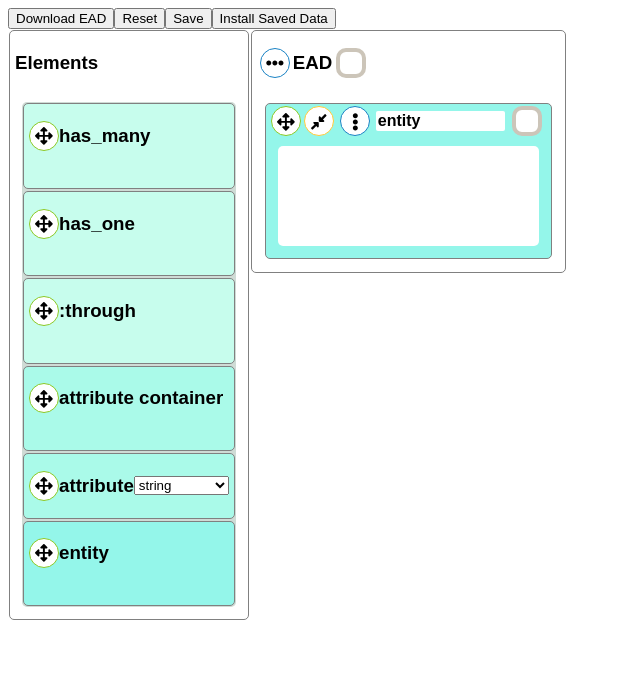
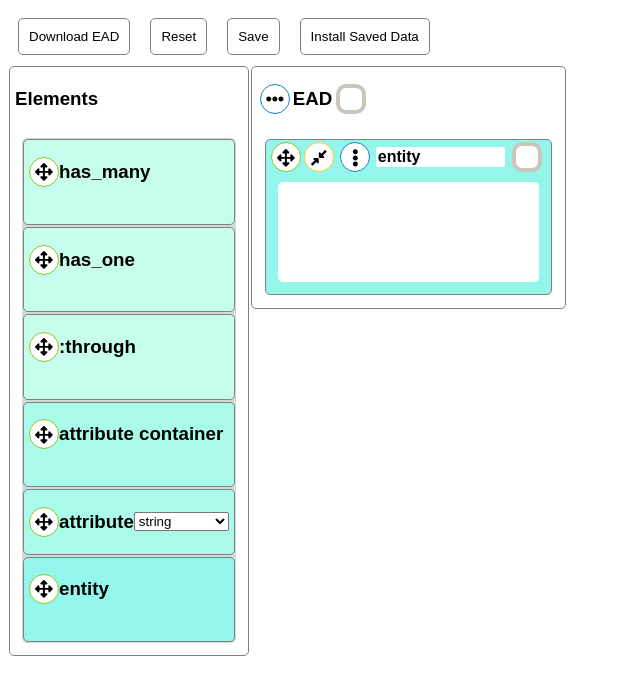
Before and after one commit to ozovalihasan/ead, a React (Create React App) app: page / in a window 1280 px wide. Shown: the top 694 px of the page, without its empty margins (0-640 px from the left). Built offline with nearby package versions, Linux system fonts and the light colour scheme.

Commit message:
Add styles for buttons

```diff
--- a/src/components/App.js
+++ b/src/components/App.js
@@ -85,30 +85,30 @@ const App = () => {
 
   return (
     <MainContainer className="App">
-      <button
+      <Button
         onClick={() => saveJSON(items, 'EAD.json')}
         type="button"
       >
         Download EAD
-      </button>
-      <button
+      </Button>
+      <Button
         onClick={() => dispatch(resetState())}
         type="button"
       >
         Reset
-      </button>
-      <button
+      </Button>
+      <Button
         onClick={() => saveBlocks()}
         type="button"
       >
         Save
-      </button>
-      <button
+      </Button>
+      <Button
         onClick={() => dispatch(installState())}
         type="button"
       >
         Install Saved Data
-      </button>
+      </Button>
       <DragDropContext
         onDragStart={onDragStart}
         onDragEnd={onDragEnd}
@@ -144,4 +144,17 @@ const MainContainer = styled.div`
   font-family: Arial, Helvetica, sans-serif;
 `;
 
+const Button = styled.button`
+  border-radius: 5px;
+  border: 1px solid gray;
+  background-color: transparent;
+  margin: 10px;
+  padding: 10px;
+  transition: background-color 0.2s;
+
+  &:hover {
+    cursor: pointer;
+    background-color: #C7FDED;
+  }
+`;
 export default App;
```
